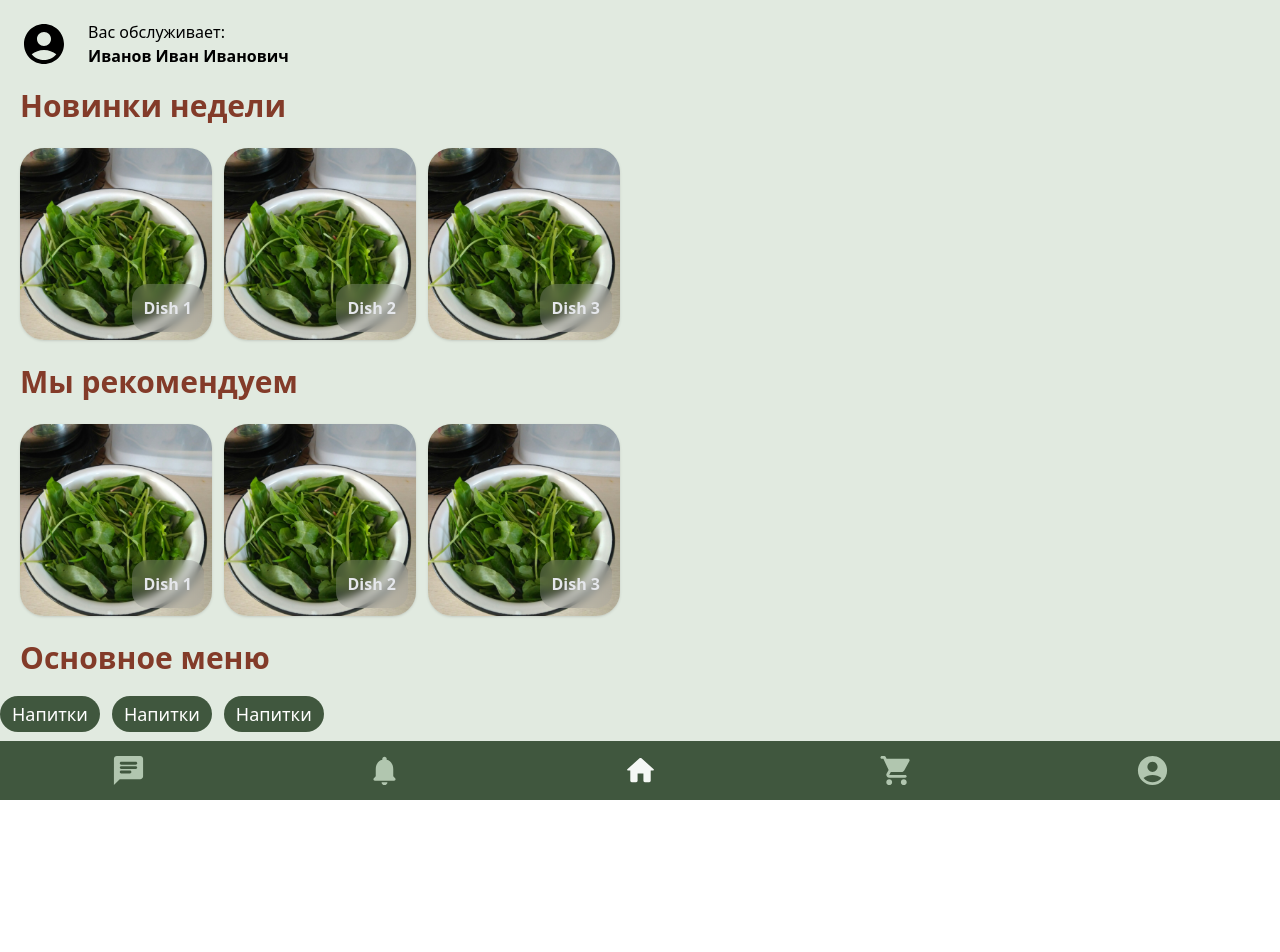
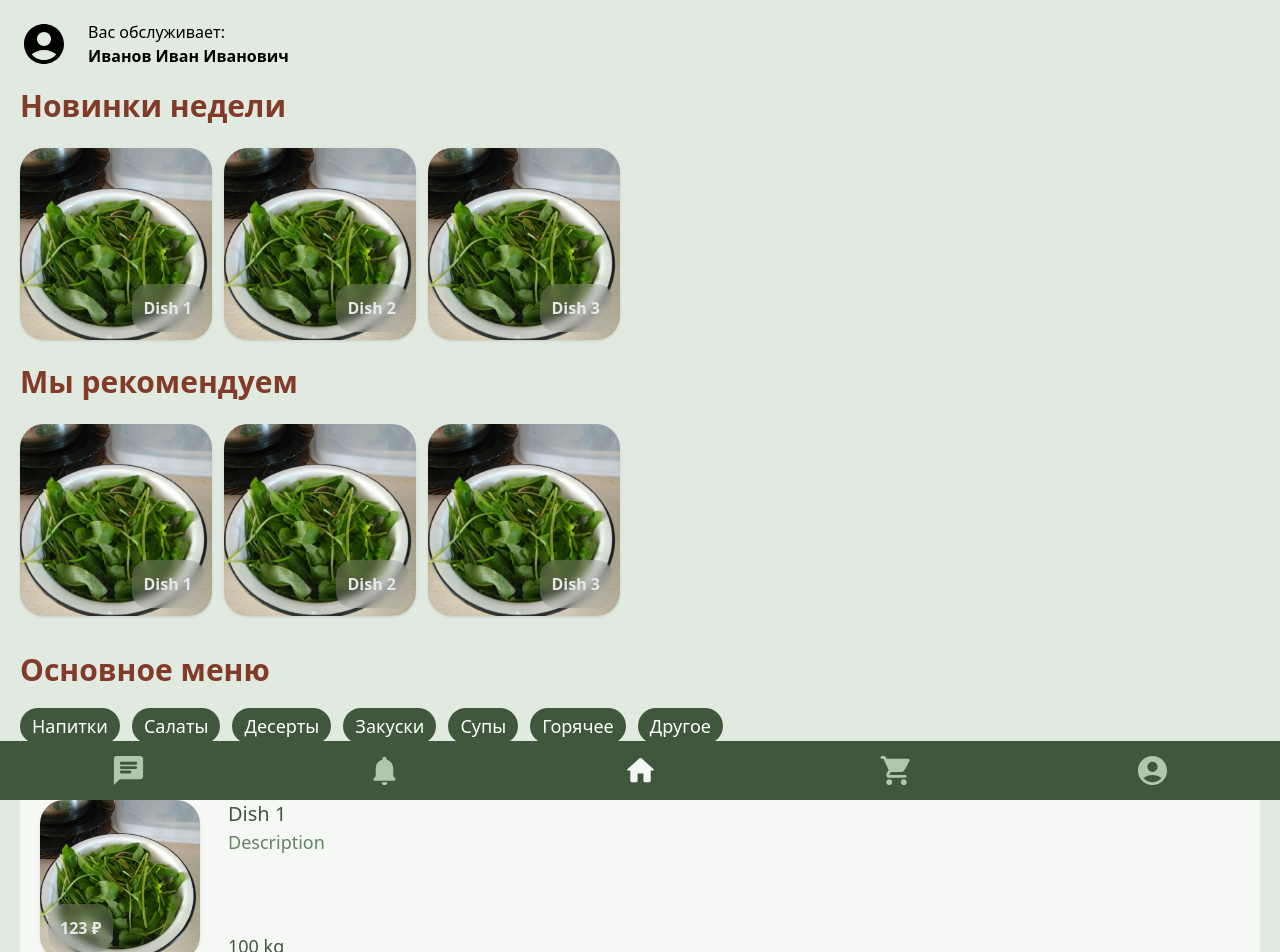
Before and after one commit to Kexogg/qrcafe, a React (Vite) app in the folder client/: page /customer/home in a window 1280 px wide. Shown: the top 952 px of the page. Before the commit the page ends 800 px from the top, so only its background shows below. Built offline with nearby package versions, Linux system fonts and the light colour scheme.

Commit message:
add components & placeholder data

```diff
--- a/client/src/components/UI/Catalog/Catalog.tsx
+++ b/client/src/components/UI/Catalog/Catalog.tsx
@@ -1,20 +1,48 @@
 import {Chip} from "../Chip/Chip.tsx";
+import food_placeholder from "/public/food_placeholder.jpg";
+import {Dish} from "../../../types/Dish.ts";
+import DishCard from "../DishCard/DishCard.tsx";
 
 type CatalogProps = {
     title: string;
 }
 export const Catalog = ({title}: CatalogProps) => {
+    const categories = [
+        'Напитки',
+        'Салаты',
+        'Десерты',
+        'Закуски',
+        'Супы',
+        'Горячее',
+        'Другое'
+    ]
+    const dishes: Dish[] = [
+        new Dish(1, 'Dish 1', 123, 'Description', '100 kg', [], food_placeholder),
+        new Dish(2, 'Dish 2', 123, 'Description', '100 kg', [], food_placeholder),
+        new Dish(3, 'Dish 3', 123, 'Description', '100 kg', [], food_placeholder),
+        new Dish(4, 'Dish 4', 123, 'Description', '100 kg', [], food_placeholder),
+        new Dish(5, 'Dish 5', 123, 'Description', '100 kg', [], food_placeholder),
+    ]
     return (
-        <>
-            <h2 className={'text-accent-800 font-bold text-3xl ml-5 my-5 align-middle'}>{title}</h2>
-            <nav>
-                <ul className={'flex gap-3'}>
-                    <Chip text={'Напитки'}/>
-                    <Chip text={'Напитки'}/>
-                    <Chip text={'Напитки'}/>
-                </ul>
-            </nav>
-        </>
+        <section>
+            <div className={'sticky top-0 bg-primary-100 z-10 py-3'}>
+                <h2 className={'text-accent-800 font-bold text-3xl ml-5 my-5 align-middle'}>{title}</h2>
+                <nav>
+                    <ul className={'flex gap-3 overflow-x-scroll pb-1 px-5 no-scrollbar'}>
+                        {categories.map((category, index) => {
+                            return <Chip text={category} key={index}/>
+                        })}
+                    </ul>
+                </nav>
+            </div>
+            <ul className={'mx-5 gap-5 flex flex-col mt-5'}>
+                {dishes.map((dish) => {
+                    return (
+                        <DishCard dish={dish} key={dish.id}/>
+                    )
+                })}
+            </ul>
+        </section>
 
     );
 };
```
